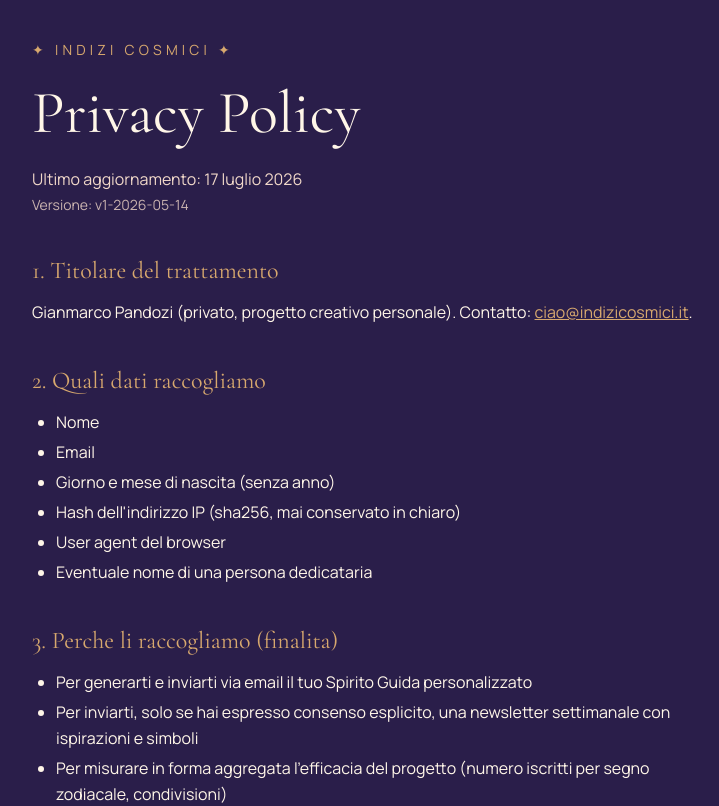
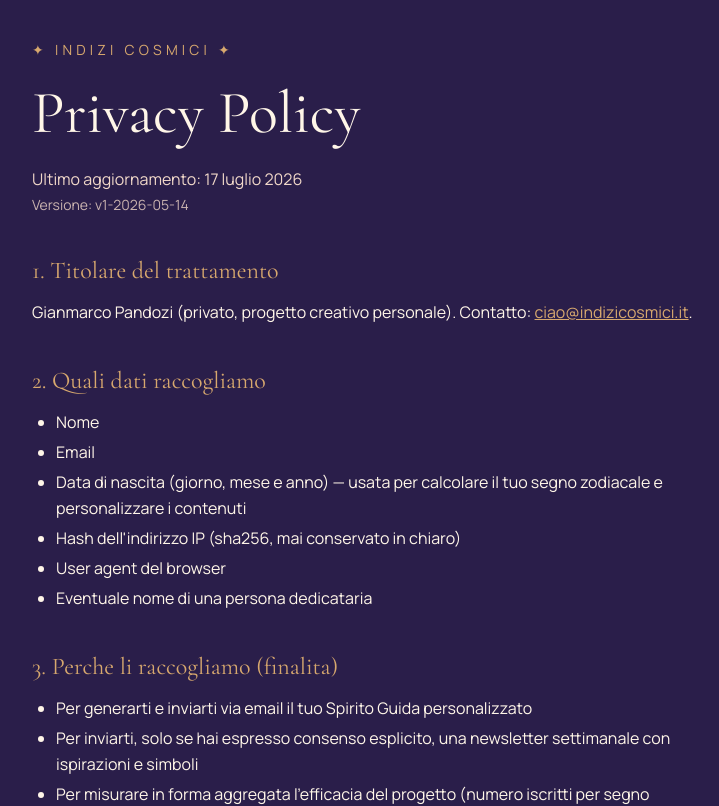
Before and after one commit to gianmarcopandozi-droid/indizi-cosmici, a Next.js app: page /privacy in a window 1280 px wide. Shown: the top 806 px of the page, without its empty margins (264-983 px from the left). Built offline with nearby package versions, Linux system fonts and the light colour scheme; no server answers.

Commit message:
fix(privacy): dati raccolti — data di nascita completa (allineata al nuovo campo anno)

```diff
--- a/app/privacy/page.tsx
+++ b/app/privacy/page.tsx
@@ -50,7 +50,7 @@ export default function PrivacyPage() {
             <ul className="list-disc pl-6 space-y-1">
               <li>Nome</li>
               <li>Email</li>
-              <li>Giorno e mese di nascita (senza anno)</li>
+              <li>Data di nascita (giorno, mese e anno) — usata per calcolare il tuo segno zodiacale e personalizzare i contenuti</li>
               <li>Hash dell&apos;indirizzo IP (sha256, mai conservato in chiaro)</li>
               <li>User agent del browser</li>
               <li>Eventuale nome di una persona dedicataria</li>
--- a/content/privacy.md
+++ b/content/privacy.md
@@ -17,7 +17,7 @@ Gianmarco Pandozi (privato, progetto creativo personale). Contatto: ciao@indizic
 
 - Nome
 - Email
-- Giorno e mese di nascita (senza anno)
+- Data di nascita (giorno, mese e anno) — usata per calcolare il tuo segno zodiacale e personalizzare i contenuti
 - Hash dell'indirizzo IP (sha256, mai conservato in chiaro)
 - User agent del browser
 - Eventuale nome di una persona dedicataria
```
